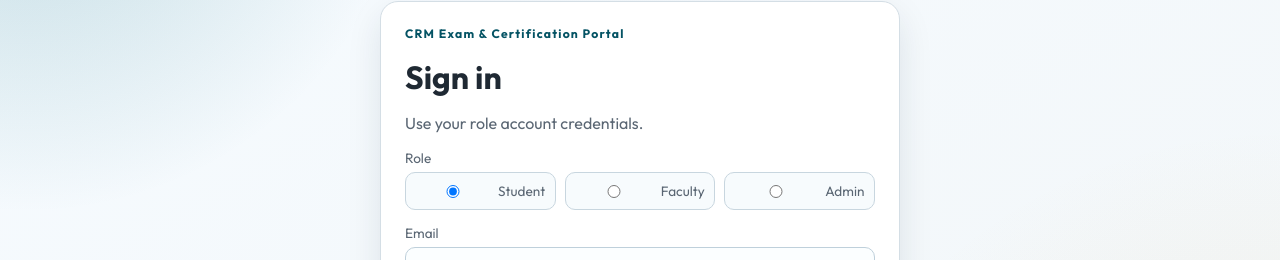
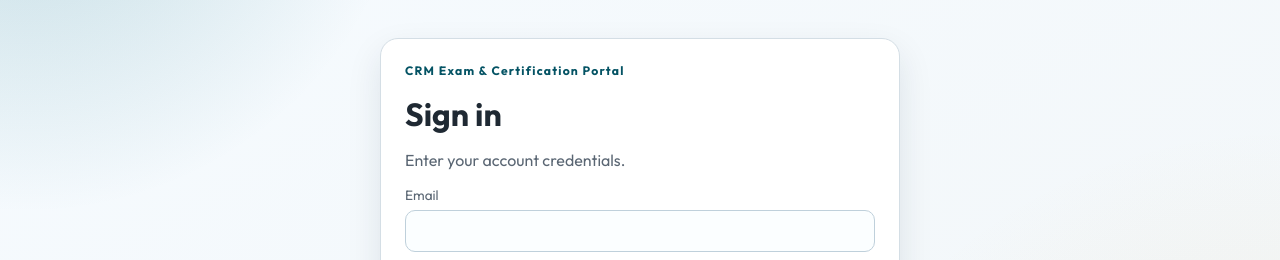
Before and after one commit to Amarapini-Sasidhar/crm-portal, a React (Vite) app in the folder apps/web/: page /login in a window 1280 px wide. Shown: the part 160-420 px from the top of the page. Built offline with nearby package versions, Linux system fonts and the light colour scheme; no server answers.

Commit message:
updated login page remove role selection

```diff
--- a/apps/web/src/auth/auth-context.tsx
+++ b/apps/web/src/auth/auth-context.tsx
@@ -18,10 +18,7 @@ import {
 import { endpoints } from '../lib/endpoints';
 import type { AuthResponse, PublicUser } from '../types/api';
 
-type AuthSelectableRole = 'STUDENT' | 'FACULTY' | 'ADMIN';
-
 type RegisterInput = {
-  role: AuthSelectableRole;
   firstName: string;
   lastName: string;
   email: string;
@@ -30,7 +27,6 @@ type RegisterInput = {
 };
 
 type LoginInput = {
-  role: AuthSelectableRole;
   email: string;
   password: string;
 };
@@ -87,12 +83,6 @@ export function AuthProvider({ children }: { children: ReactNode }) {
         }
       });
 
-      if (response.user.role !== input.role) {
-        throw new Error(
-          `Selected role does not match this account. This account belongs to ${response.user.role}.`
-        );
-      }
-
       applyAuthResponse(response);
       syncStateFromStorage();
     },
@@ -101,12 +91,6 @@ export function AuthProvider({ children }: { children: ReactNode }) {
 
   const register = useCallback(
     async (input: RegisterInput) => {
-      if (input.role !== 'STUDENT') {
-        throw new Error(
-          'Self-registration is available only for STUDENT role. Faculty/Admin accounts are created by authorized users.'
-        );
-      }
-
       const response = await apiRequest<AuthResponse>(endpoints.auth.register, {
         method: 'POST',
         body: {
@@ -117,6 +101,7 @@ export function AuthProvider({ children }: { children: ReactNode }) {
           phone: input.phone
         }
       });
+
       applyAuthResponse(response);
       syncStateFromStorage();
     },
@@ -135,9 +120,7 @@ export function AuthProvider({ children }: { children: ReactNode }) {
     async function bootstrap() {
       const existingToken = getAccessToken();
       if (!existingToken) {
-        if (mounted) {
-          setLoading(false);
-        }
+        if (mounted) setLoading(false);
         return;
       }
 
@@ -150,9 +133,7 @@ export function AuthProvider({ children }: { children: ReactNode }) {
           setToken(null);
         }
       } finally {
-        if (mounted) {
-          setLoading(false);
-        }
+        if (mounted) setLoading(false);
       }
     }
 
--- a/apps/web/src/pages/public/login-page.tsx
+++ b/apps/web/src/pages/public/login-page.tsx
@@ -6,31 +6,16 @@ import { ErrorMessage } from '../../components/ui/feedback';
 import { LoadingSpinner } from '../../components/ui/loading-spinner';
 import { useToast } from '../../components/ui/toast-provider';
 
-const roleOptions = [
-  { label: 'Student', value: 'STUDENT' },
-  { label: 'Faculty', value: 'FACULTY' },
-  { label: 'Admin', value: 'ADMIN' }
-] as const;
+function validateLoginForm(input: { email: string; password: string }): string | null {
+  const email = input.email.trim();
 
-type SelectableRole = (typeof roleOptions)[number]['value'];
+  if (!email) return 'Email is required.';
 
-function validateLoginForm(input: { role: string; email: string; password: string }): string | null {
-  const allowedRoles = roleOptions.map((role) => role.value);
-  if (!allowedRoles.includes(input.role as SelectableRole)) {
-    return 'Please select a valid role.';
-  }
-
-  const email = input.email.trim();
-  if (!email) {
-    return 'Email is required.';
-  }
   if (!/^[^\s@]+@[^\s@]+\.[^\s@]+$/.test(email)) {
     return 'Please enter a valid email address.';
   }
 
-  if (!input.password.trim()) {
-    return 'Password is required.';
-  }
+  if (!input.password.trim()) return 'Password is required.';
 
   return null;
 }
@@ -39,12 +24,12 @@ export function LoginPage() {
   const { login, isAuthenticated, user } = useAuth();
   const { pushToast } = useToast();
 
-  const [role, setRole] = useState<SelectableRole>('STUDENT');
   const [email, setEmail] = useState('');
   const [password, setPassword] = useState('');
   const [error, setError] = useState<string | null>(null);
   const [loading, setLoading] = useState(false);
 
+  // already logged in → redirect
   if (isAuthenticated && user) {
     return <Navigate to="/app" replace />;
   }
@@ -54,10 +39,10 @@ export function LoginPage() {
     setError(null);
 
     const validationError = validateLoginForm({
-      role,
       email,
       password
     });
+
     if (validationError) {
       setError(validationError);
       pushToast({
@@ -71,7 +56,6 @@ export function LoginPage() {
 
     try {
       await login({
-        role,
         email,
         password
       });
@@ -82,6 +66,7 @@ export function LoginPage() {
       } else if (caught instanceof Error) {
         message = caught.message;
       }
+
       setError(message);
       pushToast({
         message,
@@ -97,26 +82,9 @@ export function LoginPage() {
       <div className="auth-card">
         <p className="auth-kicker">CRM Exam & Certification Portal</p>
         <h1>Sign in</h1>
-        <p className="muted">Use your role account credentials.</p>
+        <p className="muted">Enter your account credentials.</p>
 
         <form className="stack-form" onSubmit={onSubmit}>
-          <label className="field">
-            <span>Role</span>
-            <div className="role-select-grid">
-              {roleOptions.map((option) => (
-                <label className="role-choice" key={option.value}>
-                  <input
-                    checked={role === option.value}
-                    name="role"
-                    onChange={() => setRole(option.value)}
-                    type="radio"
-                    value={option.value}
-                  />
-                  <span>{option.label}</span>
-                </label>
-              ))}
-            </div>
-          </label>
 
           <label className="field">
             <span>Email</span>
```
